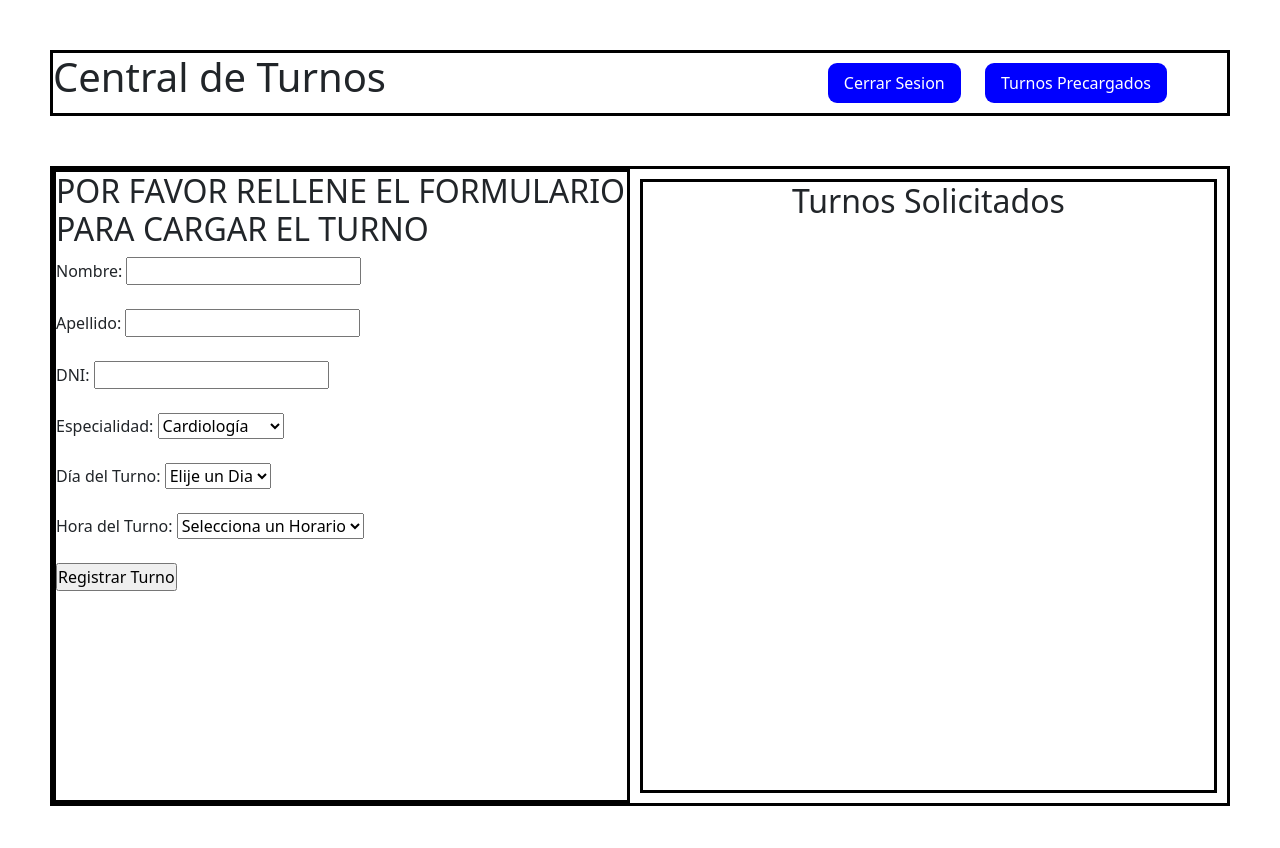
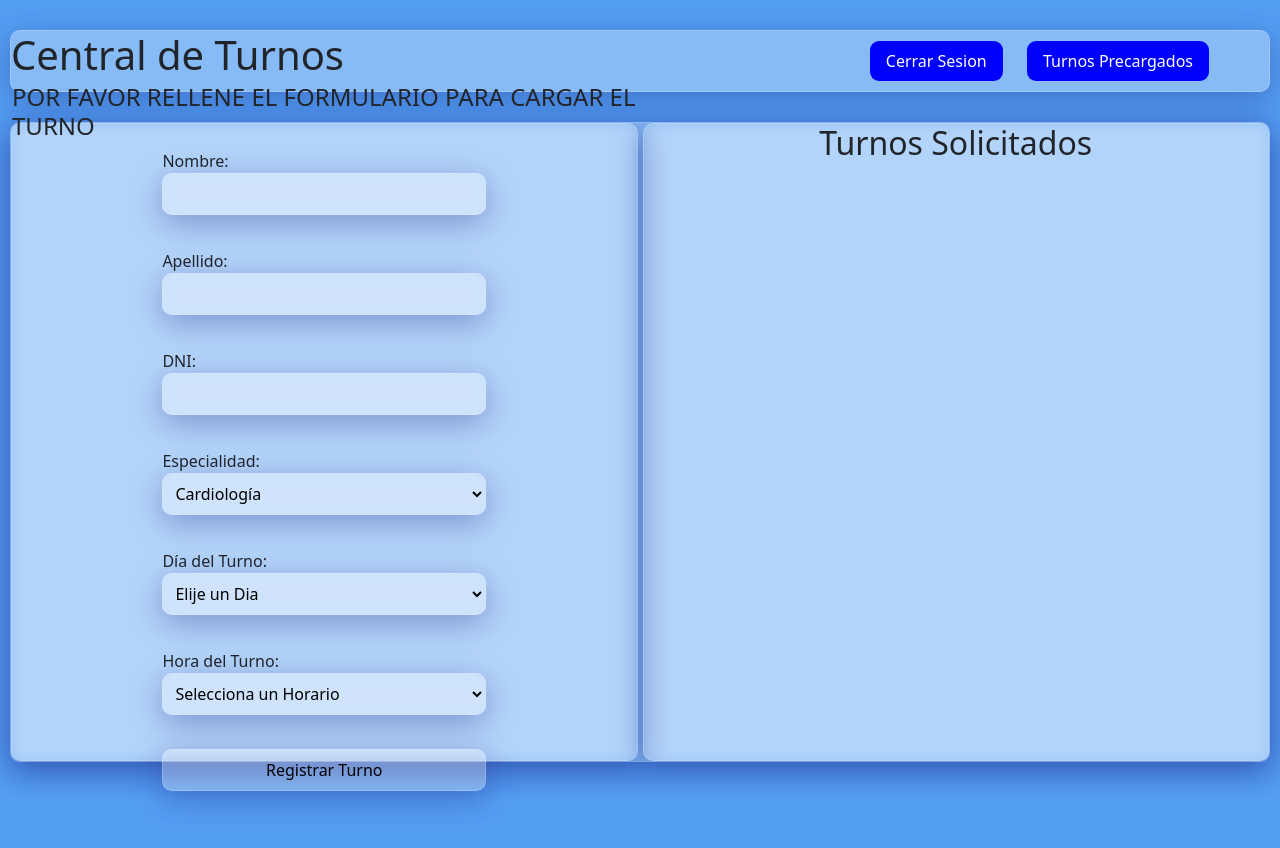
Before and after one commit to GonzaloVallejo117/Curso-JS-Com-47080, a plain HTML site: page index.html in a window 1280 px wide. After the commit the page ends 801 px from the top, so only its background shows below. Drawn offline with nearby package versions, Linux system fonts and the light colour scheme; some packages are replaced by stand-ins of ours; sample sign-in values are in the browser's storage; a script that the page names is missing.

Commit message:
se añadieron estilos a la aplicacion

```diff
--- a/estilos/estilos.css
+++ b/estilos/estilos.css
@@ -69,14 +69,21 @@ section p a{
 
 
 /* home */
+
+#index{
+    background-color: rgb(84, 158, 243);
+}
 .contenedor_principal{
-    margin: 50px;
+    margin: 30px 10px 10px 10px;
     display: flex;
     justify-content:space-between;
-    border: black solid;
-    ;
+    background: rgba( 255, 255, 255, 0.3 );
+    box-shadow: 0 8px 32px 0 rgba( 31, 38, 135, 0.37 );
+    backdrop-filter: blur( 7px );
+    -webkit-backdrop-filter: blur( 7px );
+    border-radius: 10px;
+    border: 1px solid rgba( 255, 255, 255, 0.18 );
 }
-
 .contenedor_btns{
     padding-right: 50px;
 }
@@ -91,37 +98,93 @@ section p a{
     font-size: 1rem;
 }
 
+
 #main_index{
-    border: solid black;
-    margin: 50px;
+    margin: 30px 10px 10px 10px;
     display: flex;
-    justify-content: space-between;
+    justify-content: center;
+    align-items:center;
     height: 80vh;
+    background: rgba( 255, 255, 255, 0.3 );
+    box-shadow: 0 8px 32px 0 rgba( 31, 38, 135, 0.37 );
+    backdrop-filter: blur( 7px );
+    -webkit-backdrop-filter: blur( 7px );
+    border-radius: 10px;
+    border: 1px solid rgba( 255, 255, 255, 0.18 );
 }
 
+/* Estilos para los inputs */
+#registroForm input,select {
+    width: 100%;
+    margin-bottom: 10px;
+    padding: 8px;
+    box-sizing: border-box; /* Incluye el padding en el ancho total del input */
+
+    background: rgba( 255, 255, 255, 0.3 );
+    box-shadow: 0 8px 32px 0 rgba( 31, 38, 135, 0.37 );
+    backdrop-filter: blur( 7px );
+    -webkit-backdrop-filter: blur( 7px );
+    border-radius: 10px;
+    border: 1px solid rgba( 255, 255, 255, 0.18 );
+}
+#registroForm #submitRegistroUsuario{
+    background-color: blue
+}
 .contenedor_formulario{
-    border: solid black;
+    display: flex;
+    flex-direction: column;
+    justify-content: center;
+    align-items: center;
+    background: rgba( 255, 255, 255, 0.1 );
+    box-shadow: 0 8px 32px 0 rgba( 31, 38, 135, 0.37 );
+    backdrop-filter: blur( 7px );
+    -webkit-backdrop-filter: blur( 7px );
+    border-radius: 10px;
+    border: 1px solid rgba( 255, 255, 255, 0.18 );
     width: 100%;
+    height: 100%;
+    margin-right: 5px;
 }
 
 #contenedor_turnos{
-    border: solid black;
     width: 100%;
+    height: 100%;
     display: flex;
     flex-direction: column;
     align-items: center;
-    margin: 10px;
     overflow-y: auto;
+    background: rgba( 255, 255, 255, 0.1 );
+    box-shadow: 0 8px 32px 0 rgba( 31, 38, 135, 0.37 );
+    backdrop-filter: blur( 7px );
+    -webkit-backdrop-filter: blur( 7px );
+    border-radius: 10px;
+    border: 1px solid rgba( 255, 255, 255, 0.18 );
 }
 
 
 .turnoGenerado{
-    border:solid black;
     width: 100%;
     display: flex;
     justify-content: space-around;
     text-align:center;
-    margin: 10px;
+    align-items: center;
     padding: 10px;
-
+    margin: 5px 0 5px 0;
+    background: rgba(94, 90, 90, 0.2);
+    box-shadow: 0 8px 32px 0 rgba( 31, 38, 135, 0.37 );
+    backdrop-filter: blur( 0px );
+    -webkit-backdrop-filter: blur( 0px );
+    border-radius: 10px;
+    border: 1px solid rgba( 255, 255, 255, 0.18 );
 }
+.turnoGenerado p{
+    margin: 0px;
+}
+.eliminarTurno{
+    background-color: blue;
+    color: #fff;
+    border: none;
+    padding: 6px;
+    border-radius: 9px;
+    font-size: 1rem;
+}
--- a/index.html
+++ b/index.html
@@ -4,14 +4,14 @@
     <meta charset="UTF-8">
     <meta name="viewport" content="width=device-width, initial-scale=1.0">
     <link href="https://cdn.jsdelivr.net/npm/bootstrap@5.3.2/dist/css/bootstrap.min.css" rel="stylesheet" integrity="sha384-T3c6CoIi6uLrA9TneNEoa7RxnatzjcDSCmG1MXxSR1GAsXEV/Dwwykc2MPK8M2HN" crossorigin="anonymous">
-
+    <link rel="stylesheet" href="https://cdn.jsdelivr.net/npm/bootstrap-icons@1.11.1/font/bootstrap-icons.css">
     <link rel="stylesheet" href="/estilos/estilos.css">
     <title>Home</title>
 </head>
-<body>
+<body id="index">
     <header>
         <div class="contenedor_principal">
-            <div>
+            <div class="contenedor_texto">
                 <h1 class="titulo">Central de Turnos</h1>
             </div>
             <div class="contenedor_btns">
@@ -22,7 +22,10 @@
     </header>
     <main id="main_index">
         <div class="contenedor_formulario">
-            <h2>POR FAVOR RELLENE EL FORMULARIO PARA CARGAR EL TURNO</h2>
+            <div>
+                <h4>POR FAVOR RELLENE EL FORMULARIO PARA CARGAR EL TURNO</h4>
+            </div>
+            <div>
                 <form id="registroForm">
                     <label for="nombre">Nombre:</label>
                     <input type="text" id="nombre"  required><br><br>
@@ -62,8 +65,9 @@
                         <option value="16:45">16:45</option>
                     </select><br><br>
 
-                <input type="submit" value="Registrar Turno">
+                    <input class="btnsubmit"type="submit" value="Registrar Turno">
                 </form>
+            </div>
         </div>
         <div id="contenedor_turnos">
             <div>
--- a/js/main.js
+++ b/js/main.js
@@ -77,7 +77,9 @@ function imprimirTurno(PersonaTurno, indice) {
     <p>Especialidad: ${PersonaTurno.especialidad}</p>
     <p>Día: ${PersonaTurno.diaTurno}</p>
     <p>Hora: ${PersonaTurno.horaTurno}</p>
-    <button class="eliminarTurno" data-indice="${indice}">Eliminar</button>
+    <button class="eliminarTurno" data-indice="${indice}">
+    <i class="bi bi-trash"></i>
+    </button>
   `;
 
   // agrega un evento al boton de eliminar
```
Also changed, not shown: login.html (+1 -1 lines), singup.html (+1 -1 lines). Lines whose indentation alone changed are shown as unchanged.
